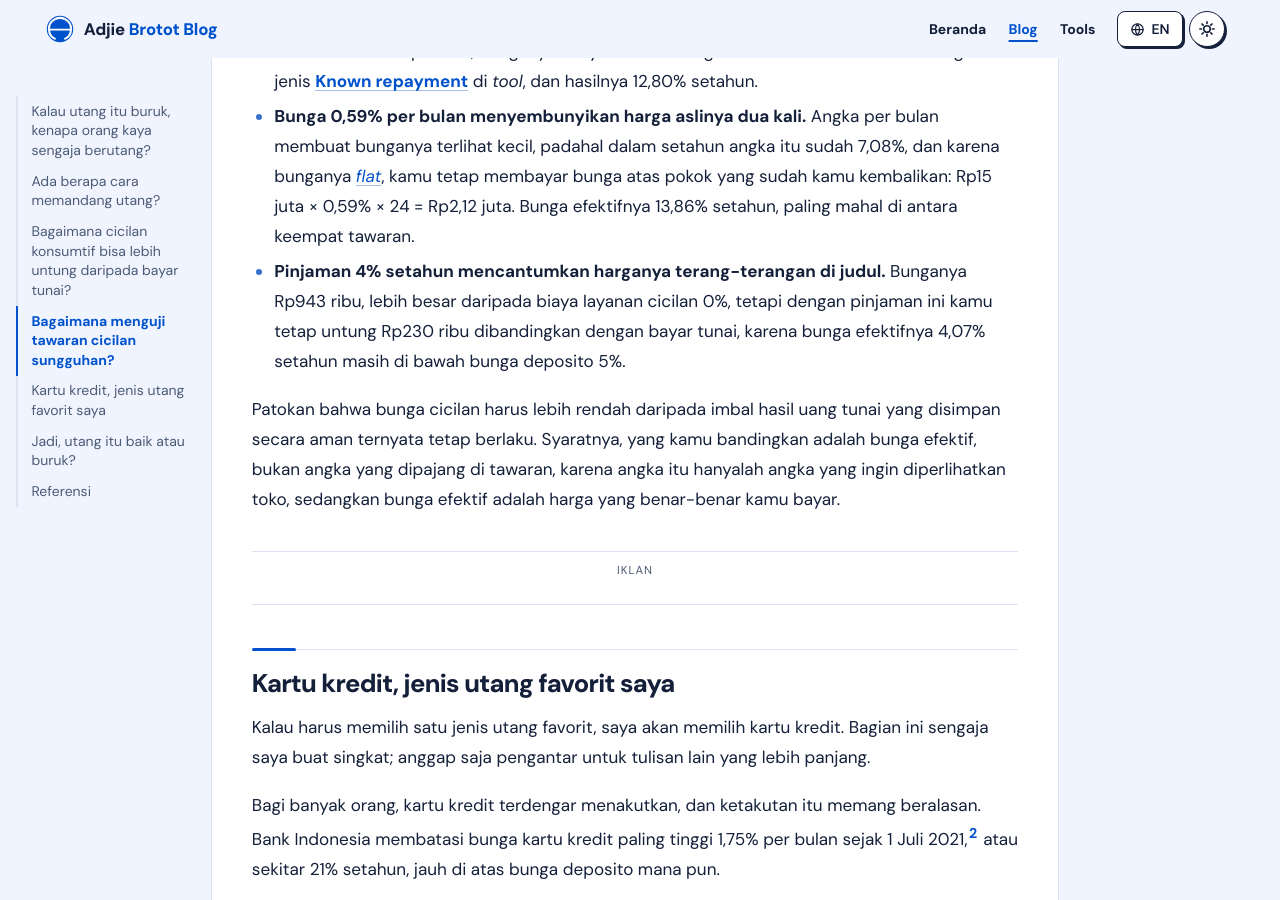
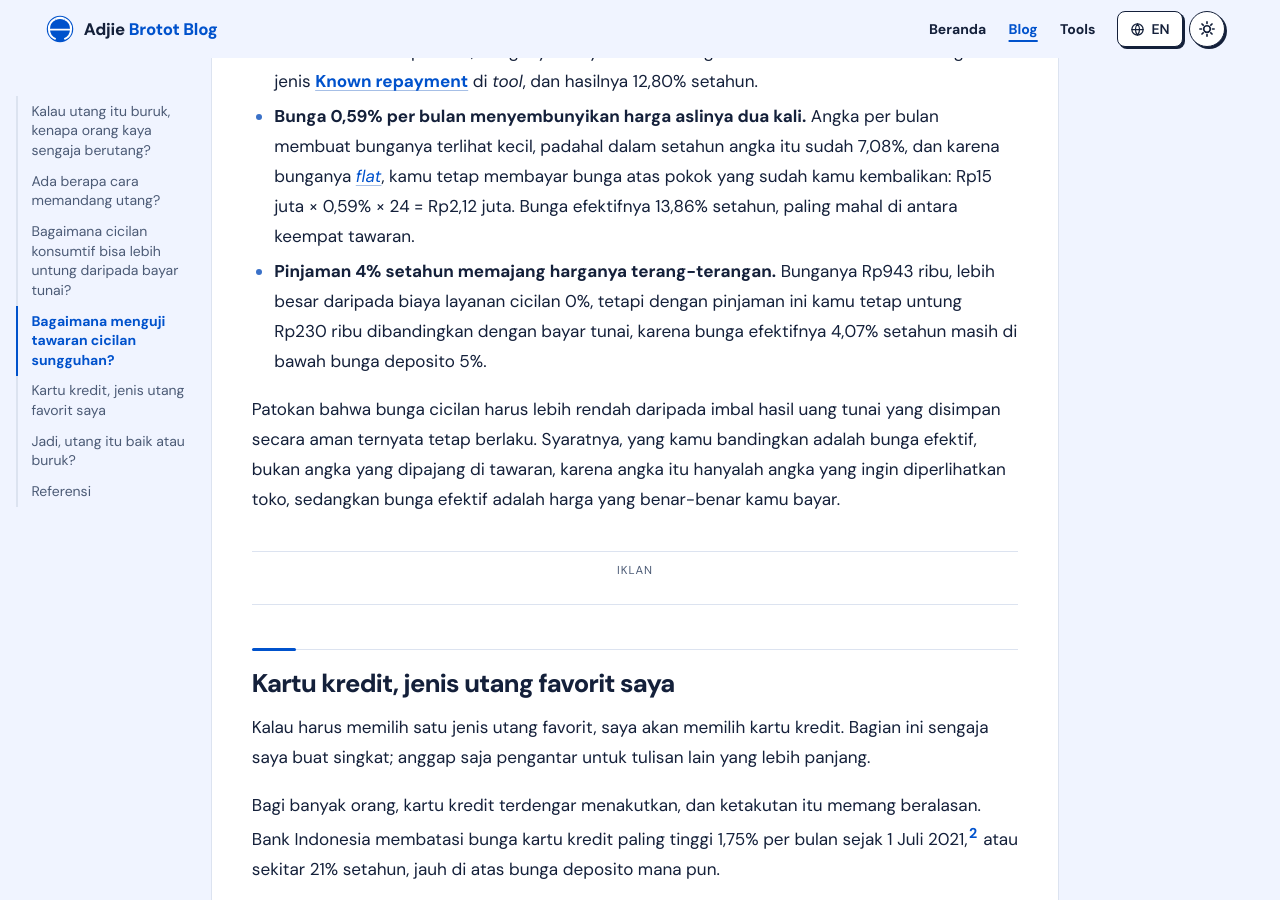
Before and after one commit to adjiebrotot/blog, a Jekyll site: the page built from id/_posts/2026-10-31-utang-baik-atau-buruk.md, in a window 1280 px wide and 900 px high, scrolled down 8284 px. Built offline with Jekyll 4.4.1, drawn with Linux system fonts in a browser that asks for light colours.

Commit message:
Debt post (id): evaluator wording suggestion
Co-Authored-By: Claude Opus 5.5 <noreply@anthropic.com>
Claude-Session: https://claude.ai/code/session_01LjR4mh8BFFyDisMmYkL1qc

```diff
--- a/id/_posts/2026-10-31-utang-baik-atau-buruk.md
+++ b/id/_posts/2026-10-31-utang-baik-atau-buruk.md
@@ -112,7 +112,7 @@ Tawaran dengan angka bunga paling besar ternyata menjadi satu-satunya tawaran ya
 - **Cicilan 0% menyembunyikan harga aslinya di biaya layanan.** Biaya Rp525 ribu itu membuat cicilan "gratis" ini setara dengan pinjaman berbunga 6,83% setahun, dan garisnya di grafik sudah minus Rp525 ribu sejak hari pertama.
 - **Cicilan Rp499 ribu menyembunyikan harga aslinya di tenor.** Kalau dijumlahkan, 36 kali Rp499 ribu sama dengan Rp17,96 juta, hampir Rp3 juta lebih mahal daripada harga laptopnya. Untuk tawaran seperti ini, bunganya hanya bisa dihitung mundur dari besar cicilan dengan jenis [**Known repayment**](https://tool.adjiebrotots.com/financingvscash/loan-types/#type-5) di *tool*, dan hasilnya 12,80% setahun.
 - **Bunga 0,59% per bulan menyembunyikan harga aslinya dua kali.** Angka per bulan membuat bunganya terlihat kecil, padahal dalam setahun angka itu sudah 7,08%, dan karena bunganya [*flat*](https://tool.adjiebrotots.com/financingvscash/loan-types/#type-2), kamu tetap membayar bunga atas pokok yang sudah kamu kembalikan: Rp15 juta × 0,59% × 24 = Rp2,12 juta. Bunga efektifnya 13,86% setahun, paling mahal di antara keempat tawaran.
-- **Pinjaman 4% setahun mencantumkan harganya terang-terangan di judul.** Bunganya Rp943 ribu, lebih besar daripada biaya layanan cicilan 0%, tetapi dengan pinjaman ini kamu tetap untung Rp230 ribu dibandingkan dengan bayar tunai, karena bunga efektifnya 4,07% setahun masih di bawah bunga deposito 5%.
+- **Pinjaman 4% setahun memajang harganya terang-terangan.** Bunganya Rp943 ribu, lebih besar daripada biaya layanan cicilan 0%, tetapi dengan pinjaman ini kamu tetap untung Rp230 ribu dibandingkan dengan bayar tunai, karena bunga efektifnya 4,07% setahun masih di bawah bunga deposito 5%.
 
 Patokan bahwa bunga cicilan harus lebih rendah daripada imbal hasil uang tunai yang disimpan secara aman ternyata tetap berlaku. Syaratnya, yang kamu bandingkan adalah bunga efektif, bukan angka yang dipajang di tawaran, karena angka itu hanyalah angka yang ingin diperlihatkan toko, sedangkan bunga efektif adalah harga yang benar-benar kamu bayar.
 
```
